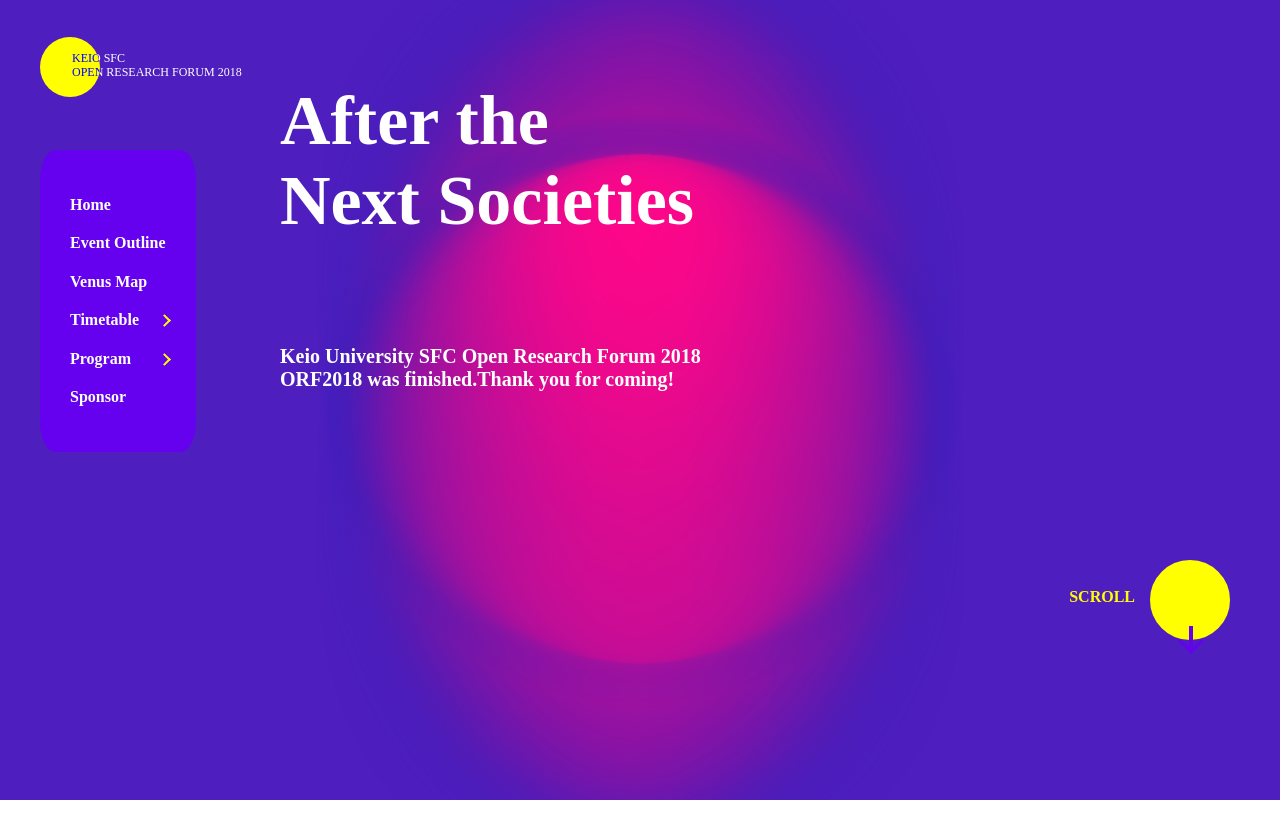
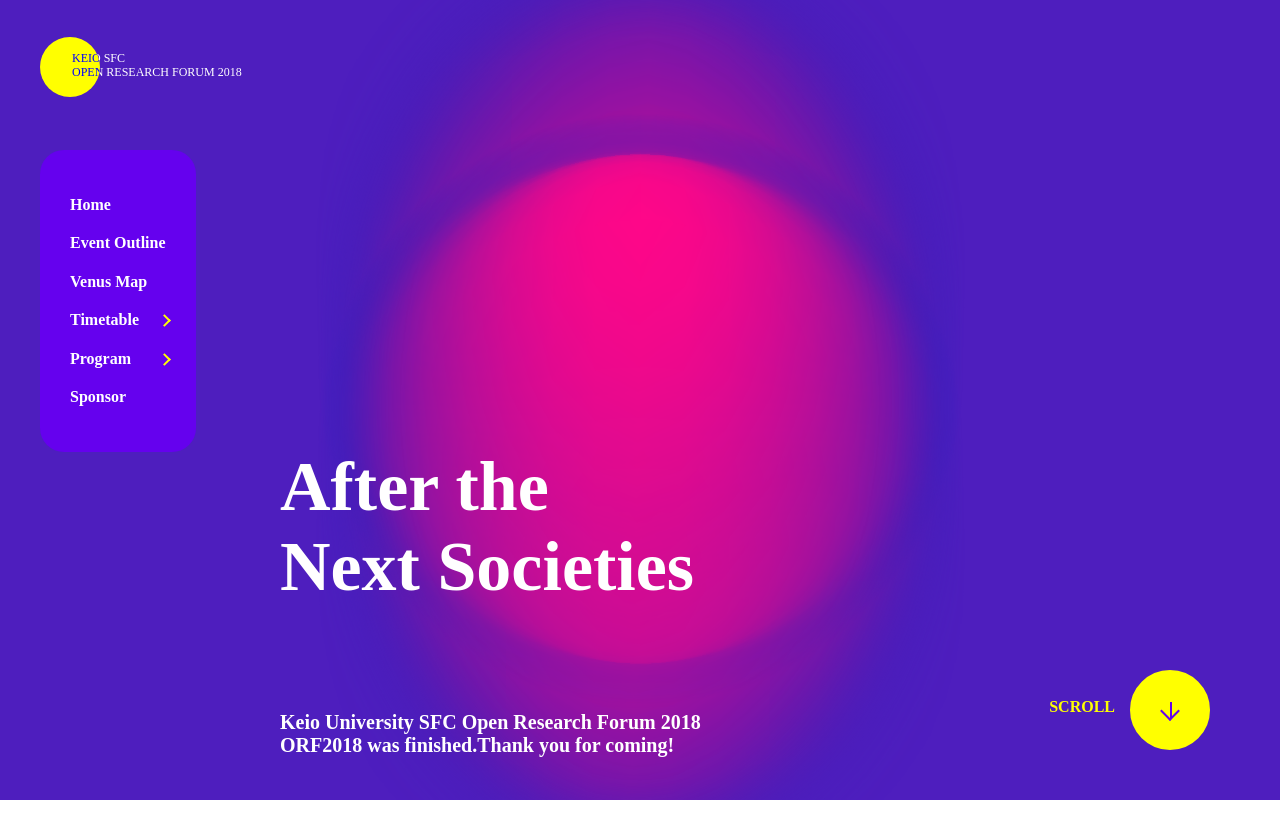
Before and after one commit to MaxJ2000/us-newComerTask-2, a website built with webpack: page src/index.html in a window 1280 px wide. Shown: the top 831 px of the page. Built offline with nearby package versions, Linux system fonts and the light colour scheme.

Commit message:
基本完成了home页（暂时忽视了重复的部分）

```diff
--- a/src/index.css
+++ b/src/index.css
@@ -26,7 +26,7 @@ a {
   color: white;
   top: 150px;
   left: 40px;
-  border-radius: 10%;
+  border-radius: 24px;
 }
 
 .navBody {
@@ -69,7 +69,7 @@ a {
   top: 0px;
   padding-left: 30px;
   opacity: 0;
-  transition: all .3s linear;
+  transition: all 0.3s linear;
 }
 .hiddenNavLink {
   display: block;
@@ -123,6 +123,7 @@ a {
   display: flex;
   flex: 1 1 500px;
   flex-direction: column;
+  justify-content: flex-end;
 }
 .headerTitle {
   color: white;
@@ -133,10 +134,12 @@ a {
   color: white;
   font-size: 20px;
   font-weight: bold;
+  margin-bottom: 20px;
 }
 .headerRight {
   display: flex;
-  margin-top: 70vh;
+  margin:auto 20px 50px;
+  position: relative;
 }
 .scrollDownText {
   color: yellow;
@@ -157,24 +160,24 @@ a {
 }
 .scrollDownButton::before {
   content: "";
-  border: 2px solid #6501ee;
+  border: 1.5px solid #6501ee;
   position: absolute;
-  bottom: 19vh;
-  height: 18px;
-  right: 87.5px;
+  top: 32px;
+  height: 15px;
+  right: 38.5px;
 }
 .scrollDownButton::after {
   content: "";
   position: absolute;
-  height: 15px;
-  width: 15px;
+  height: 12px;
+  width: 12px;
   background: none;
-  border: 3px solid #6501ee;
+  border: 2.5px solid #6501ee;
   border-right: 0;
   border-bottom: 0;
   transform: rotate(-135deg);
-  bottom: 18.8vh;
-  right: 80.5px;
+  top:34px;
+  right: 32.9px;
 }
 .scrollDownButton:hover::after,
 .scrollDownButton:hover::before {
```
